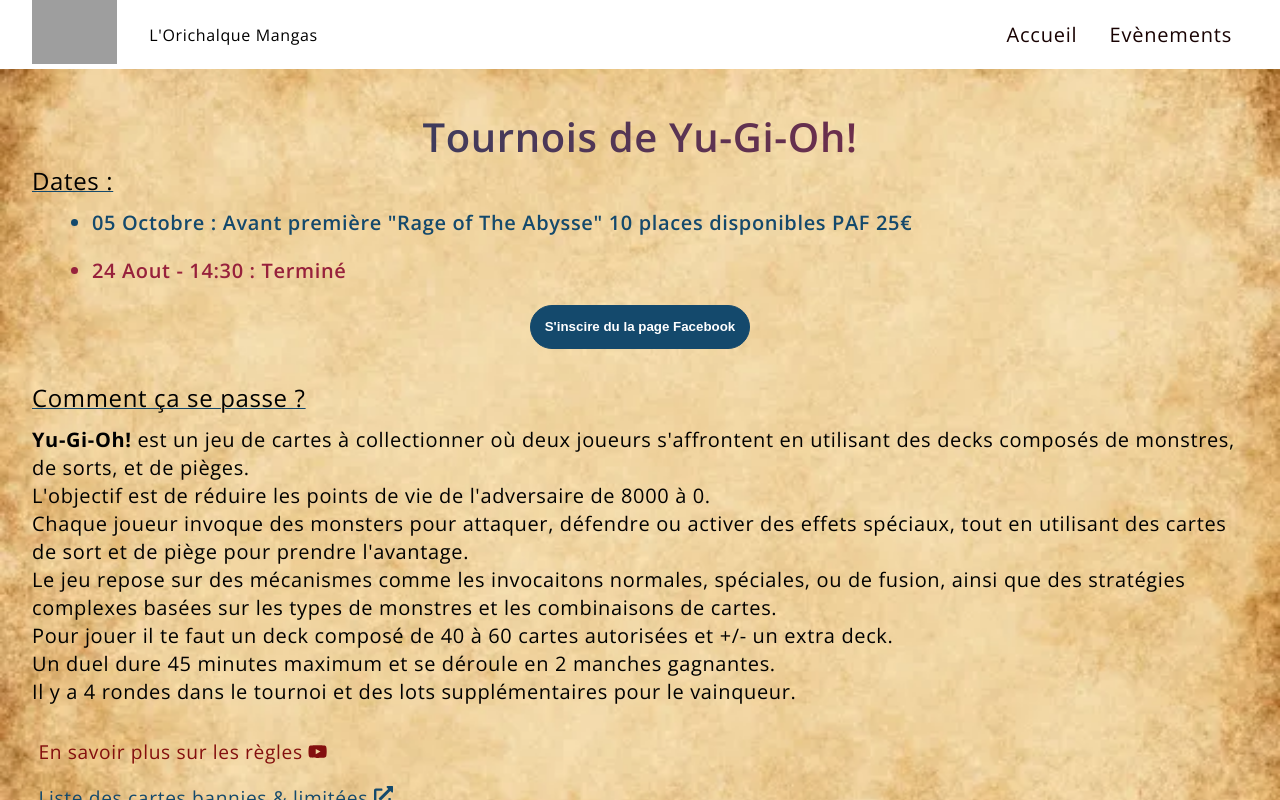
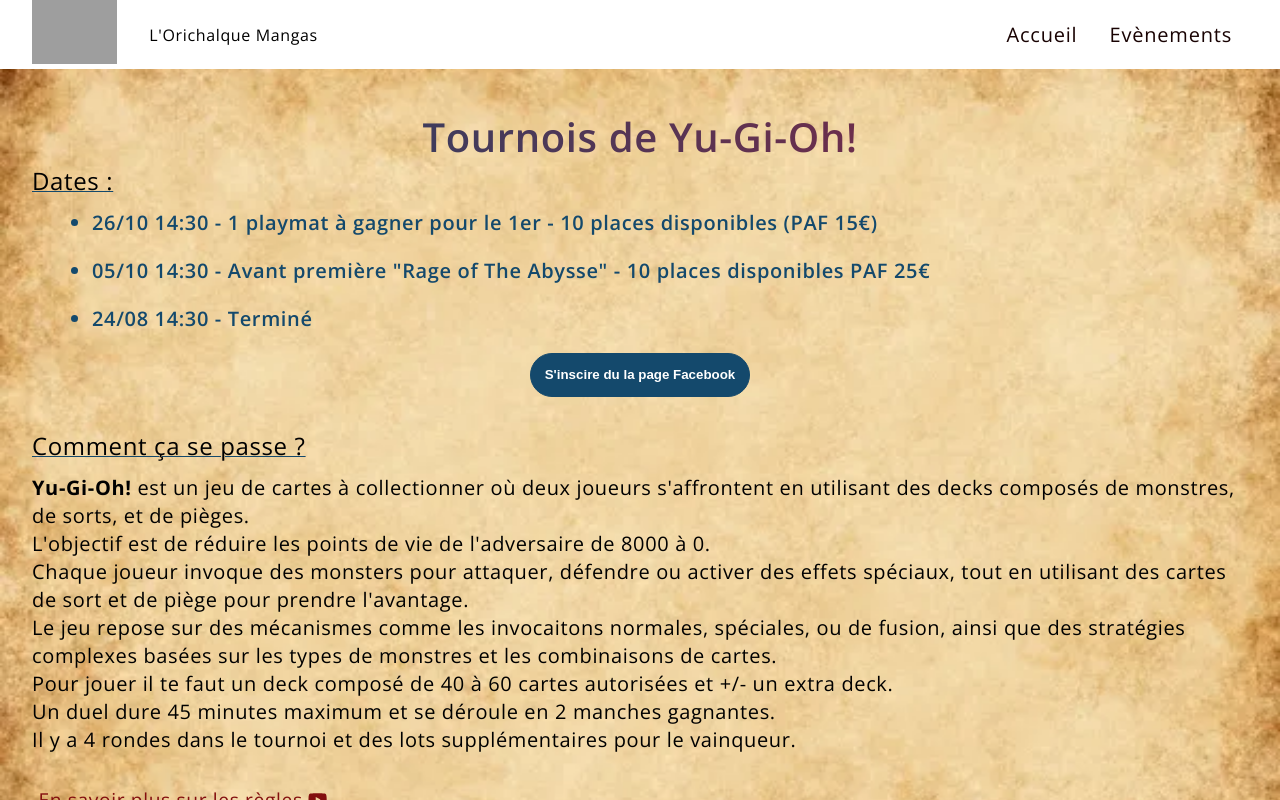
Before and after one commit to Florian-Bclt/orichalque, a React (Vite) app: page /events/yugioh in a window 1280 px wide. Shown: the top 800 px of the page. Built offline with nearby package versions, Linux system fonts and the light colour scheme; grey boxes are pictures that could not be loaded.

Commit message:
edit event & set dynamic dates

```diff
--- a/src/pages/events/DnD.jsx
+++ b/src/pages/events/DnD.jsx
@@ -5,7 +5,7 @@
 
 const DnD = () => {
   const dates = [
-    { date: 'En boutique : Date à venir', status: ''},
+    { date: 'En boutique : le mercredi 14:00 - 15:00 ou 16:00 - 17:00', status: ''},
     { date: 'En live : un vendredi soir sur deux - ', status: "En Octobre nouvelle campagne : L'Obélisque Brisé"},
   ]
 
@@ -40,11 +40,14 @@
           <p>Chaque joueur choisit une classe (guerrier, magicien, voleur, barbare, etc.) et utilise des dés, en particulier le dé à 20 faces, pour déterminer le succès de ses actions.</p>
           <p>Les joueurs résolvent des énigmes, combattent des créatures, et explorent des donjons, tout en vivant des histoires épiques.</p>
           <p>Le MJ guide l'histoire, créant des scénarios et incarnant les personnages non-joueurs.</p>
-          <p>D&D est un jeu collaboratif où l'imaginaire et la narraiton sont au coeur de l'expérience.</p>
+          <p>D&D est un jeu collaboratif où l'imaginaire et la narraiton sont au coeur de l'expérience.</p><br />
+
+          <p><b>Tout le matériel <i>(set de dés, fiches de personnages, etc..)</i> vous serons fournis pour pouvoir jouer à la boutique.</b></p>
         </div>
 
         <div className="links">
           <a href="https://www.twitch.tv/omeetex/videos" className="twitch">Découvre nos lives réguliers <FaTwitch /></a>
+          <a href="https://www.youtube.com/watch?v=0WH1SiTu8Ps" className="youtube">Regarde nos dernières aventures ! <FaYoutube /></a>
           <a href="https://dnd.wizards.com/fr">En savoir plus sur les règles <FaExternalLinkAlt /></a>
         </div>
       </section>
--- a/src/pages/events/Magic.jsx
+++ b/src/pages/events/Magic.jsx
@@ -5,8 +5,14 @@
 
 const Magic = () => {
   const dates = [
-    { date: 'Vendredi 4 octobre : 18h00 -', status: '10 places disponibles'},
+    { date: '2024-10-04T18:00:00', description: '', status: '10 places disponibles'},
   ]
+
+  const isEventPassed = (eventDate) => {
+    const currentDate = new Date();
+    const eventDateObject = new Date(eventDate);
+    return eventDateObject < currentDate;
+  }
 
   return (
     <>
@@ -16,14 +22,17 @@
         <div className="dates">
           <h3>Dates :</h3>
           <ul>
-            {dates.map((item, index) => (
-              <li
-                key={index}
-                className={`li ${item.status === 'Complet' ? 'full' : 'available'}`}
-              >
-                {item.date} {item.status}
-              </li>
-            ))}
+            {dates.map((item, index) => {
+              const eventPassed = isEventPassed(item.date)
+                return (
+                <li
+                  key={index}
+                  className={`li ${eventPassed ? 'full' : 'available'}`}
+                >
+                  {new Date(item.date).toLocaleDateString('fr-FR', { day: '2-digit', month: '2-digit', hour: '2-digit', minute: '2-digit' })} - {item.description} {eventPassed ? 'Terminé' : item.status}
+                </li>
+                )
+            })}
           </ul>
           <div className='subscribe'>
             <button className='subscribe'>
--- a/src/pages/events/Quizz.jsx
+++ b/src/pages/events/Quizz.jsx
@@ -5,9 +5,15 @@
 
 const Quizz = () => {
   const dates = [
-    { date: '18/10 à 20h - En duo sur le thème des Disney / Pixar', status: '10 places disponibles'},
-    { date: '17/08 - En duo :', status: 'Terminé'},
+    { date: '2024-10-18T20:00:00', description: '(En duo) Thème : Disney / Pixar -', status: '10 places disponibles'},
+    { date: '2024-08-17T20:00:00', description: '(En duo) Thème : Les mangas -', status: 'Terminé'},
   ]
+
+  const isEventPassed = (eventDate) => {
+    const currentDate = new Date();
+    const eventDateObject = new Date(eventDate);
+    return eventDateObject < currentDate;
+  }
 
   return (
     <>
@@ -17,14 +23,17 @@
         <div className="dates">
           <h3>Dates :</h3>
           <ul>
-            {dates.map((item, index) => (
+            {dates.map((item, index) => {
+              const eventPassed = isEventPassed(item.date)
+              return (
               <li
                 key={index}
-                className={`li ${item.status === 'Terminé' ? 'full' : 'available'}`}
+                className={`li ${eventPassed ? 'full' : 'available'}`}
               >
-                {item.date} {item.status}
+                {new Date(item.date).toLocaleDateString('fr-FR', { day: '2-digit', month: '2-digit', hour: '2-digit', minute: '2-digit' })} - {item.description} {eventPassed ? 'Terminé' : item.status}
               </li>
-            ))}
+              )
+            })}
           </ul>
           <div className='subscribe'>
             <button className='subscribe'>
--- a/src/pages/events/Yugioh.jsx
+++ b/src/pages/events/Yugioh.jsx
@@ -5,9 +5,16 @@
 
 const Yugioh = () => {
   const dates = [
-    { date: '05 Octobre : Avant première "Rage of The Abysse"', status: '10 places disponibles PAF 25€'},
-    { date: '24 Aout - 14:30 :', status: 'Terminé'},
+    { date: '2024-10-26T14:30', description :'1 playmat à gagner pour le 1er -', status: '10 places disponibles (PAF 15€)'},
+    { date: '2024-10-05T14:30', description :'Avant première "Rage of The Abysse" -', status: '10 places disponibles PAF 25€'},
+    { date: '2024-08-24T14:30', description : '', status: 'Terminé'},
   ]
+
+  const isEventPassed = (eventDate) => {
+    const currentDate = new Date();
+    const eventDateObject = new Date(eventDate);
+    return eventDateObject < currentDate;
+  }
 
   return (
     <>
@@ -17,14 +24,17 @@
         <div className="dates">
           <h3>Dates :</h3>
           <ul>
-            {dates.map((item, index) => (
-              <li
-                key={index}
-                className={`li ${item.status === 'Terminé' ? 'full' : 'available'}`}
-              >
-                {item.date} {item.status}
-              </li>
-            ))}
+            {dates.map((item, index) => {
+              const eventPassed = isEventPassed(item.date)
+                return(
+                  <li
+                    key={index}
+                    className={`li ${eventPassed ? 'full' : 'available'}`}
+                  >
+                    {new Date(item.date).toLocaleDateString('fr-FR', { day: '2-digit', month: '2-digit', hour: '2-digit', minute: '2-digit' })} - {item.description} {eventPassed ? 'Terminé' : item.status}
+                  </li>
+                )
+            })}
           </ul>
           <div className='subscribe'>
             <button className='subscribe'>
```
